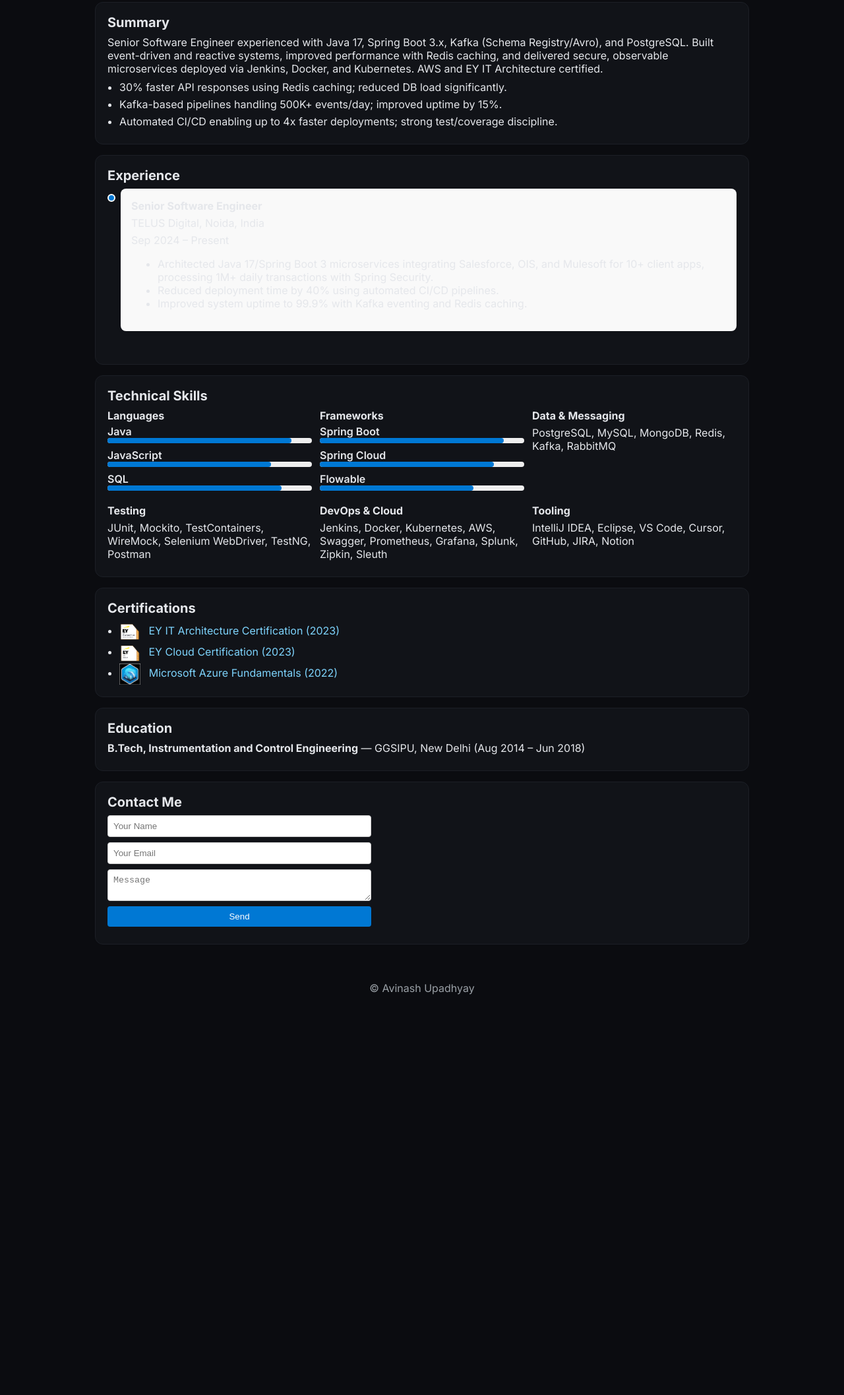
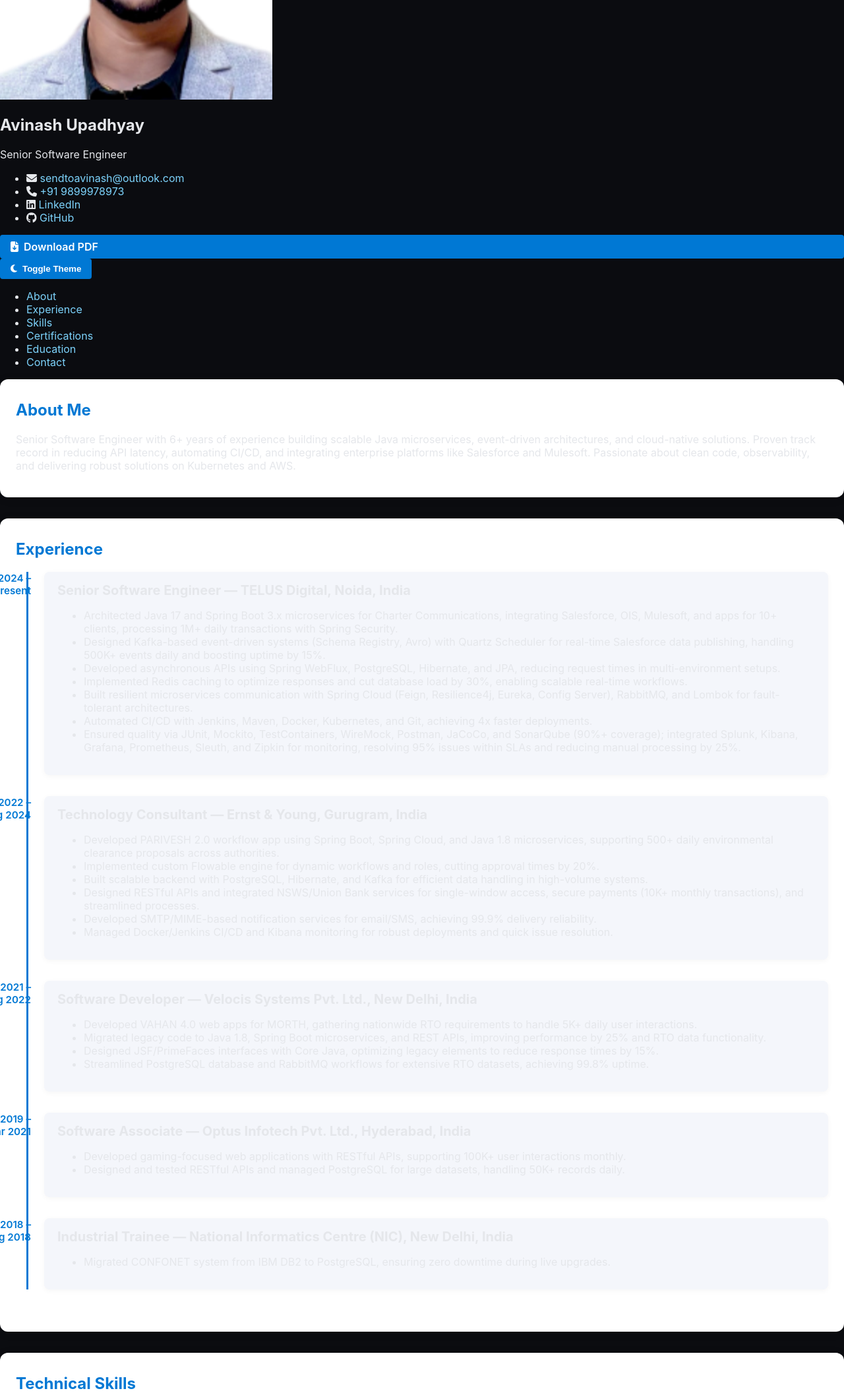
Before and after one commit to sendtoavinash/avinash-resume, a plain HTML site: page index.html in a window 1280 px wide. Shown: the part 380-2495 px from the top of the page at 66% size. Before the commit the page ends 1944 px from the top, so only its background shows below. Drawn offline with Linux system fonts and the light colour scheme.

Commit message:
Modern Resume

```diff
--- a/index.html
+++ b/index.html
@@ -1,131 +1,153 @@
-<!doctype html>
+<!DOCTYPE html>
 <html lang="en">
 <head>
   <meta charset="utf-8" />
   <meta name="viewport" content="width=device-width,initial-scale=1" />
   <title>Avinash Upadhyay — Senior Software Engineer</title>
-  <meta name="description" content="Senior Software Engineer — Java 17, Spring Boot 3, Kafka, PostgreSQL, Kubernetes, AWS." />
+  <meta name="description" content="Senior Software Engineer — Java, Spring Boot, Kafka, PostgreSQL, Kubernetes, AWS." />
   <link rel="stylesheet" href="styles.css" />
-  <link rel="preconnect" href="https://fonts.gstatic.com" crossorigin />
-  <link href="https://fonts.googleapis.com/css2?family=Inter:wght@400;600;700&display=swap" rel="stylesheet" />
+  <link rel="stylesheet" href="https://cdnjs.cloudflare.com/ajax/libs/font-awesome/6.4.2/css/all.min.css" />
 </head>
 <body>
-  <header class="site-header">
-    <div class="container">
-      <div class="brand">
+  <aside class="sidebar">
+    <div class="profile">
+      <img src="assets/profile.jpg" alt="Avinash Upadhyay" class="profile-img" />
       <h1>Avinash Upadhyay</h1>
-        <p>Senior Software Engineer — Java • Spring Boot • Kafka • Cloud</p>
+      <p class="title">Senior Software Engineer</p>
+      <ul class="contact-list">
+        <li><i class="fa-solid fa-envelope"></i> <a href="mailto:sendtoavinash@outlook.com">sendtoavinash@outlook.com</a></li>
+        <li><i class="fa-solid fa-phone"></i> <a href="tel:+919899978973">+91 9899978973</a></li>
+        <li><i class="fa-brands fa-linkedin"></i> <a href="https://www.linkedin.com/in/sendtoavinash" target="_blank">LinkedIn</a></li>
+        <li><i class="fa-brands fa-github"></i> <a href="https://github.com/sendtoavinash" target="_blank">GitHub</a></li>
+      </ul>
+      <div class="sidebar-actions">
+        <a class="btn" href="./assets/Avinash_Upadhyay_Resume.pdf" download><i class="fa-solid fa-file-arrow-down"></i> Download PDF</a>
+        <button id="themeToggle" class="btn"><i class="fa-solid fa-moon"></i> Toggle Theme</button>
       </div>
-      <nav class="nav">
-        <button id="navToggle" aria-label="Toggle navigation">☰</button>
-        <ul id="navMenu">
+    </div>
+    <nav class="sidebar-nav">
+      <ul>
         <li><a href="#about">About</a></li>
         <li><a href="#experience">Experience</a></li>
         <li><a href="#skills">Skills</a></li>
         <li><a href="#certifications">Certifications</a></li>
         <li><a href="#education">Education</a></li>
+        <li><a href="#contact">Contact</a></li>
       </ul>
     </nav>
+  </aside>
+  <main class="main-content">
+    <section id="about" class="card">
+      <h2>About Me</h2>
+      <p>
+        Senior Software Engineer with 6+ years of experience building scalable Java microservices, event-driven architectures, and cloud-native solutions. Proven track record in reducing API latency, automating CI/CD, and integrating enterprise platforms like Salesforce and Mulesoft. Passionate about clean code, observability, and delivering robust solutions on Kubernetes and AWS.
+      </p>
+    </section>
+    <!-- ...existing code... -->
+<section id="experience" class="card">
+  <h2>Experience</h2>
+  <div class="timeline">
+    <div class="timeline-item">
+      <div class="timeline-date">Sep 2024 – Present</div>
+      <div class="timeline-content">
+        <h3>Senior Software Engineer — TELUS Digital, Noida, India</h3>
+        <ul>
+          <li>Architected Java 17 and Spring Boot 3.x microservices for Charter Communications, integrating Salesforce, OIS, Mulesoft, and apps for 10+ clients, processing 1M+ daily transactions with Spring Security.</li>
+          <li>Designed Kafka-based event-driven systems (Schema Registry, Avro) with Quartz Scheduler for real-time Salesforce data publishing, handling 500K+ events daily and boosting uptime by 15%.</li>
+          <li>Developed asynchronous APIs using Spring WebFlux, PostgreSQL, Hibernate, and JPA, reducing request times in multi-environment setups.</li>
+          <li>Implemented Redis caching to optimize responses and cut database load by 30%, enabling scalable real-time workflows.</li>
+          <li>Built resilient microservices communication with Spring Cloud (Feign, Resilience4j, Eureka, Config Server), RabbitMQ, and Lombok for fault-tolerant architectures.</li>
+          <li>Automated CI/CD with Jenkins, Maven, Docker, Kubernetes, and Git, achieving 4x faster deployments.</li>
+          <li>Ensured quality via JUnit, Mockito, TestContainers, WireMock, Postman, JaCoCo, and SonarQube (90%+ coverage); integrated Splunk, Kibana, Grafana, Prometheus, Sleuth, and Zipkin for monitoring, resolving 95% issues within SLAs and reducing manual processing by 25%.</li>
+        </ul>
       </div>
-  </header>
-
-  <section class="hero container">
-    <div class="hero-left">
-      <h2>Senior Software Engineer</h2>
-      <p class="lead">
-        6+ years building Java microservices and Kafka pipelines, cutting API latency by 30% with Redis, and shipping on Kubernetes with CI/CD. Experience across Salesforce/Mulesoft integrations, observability, and high-throughput eventing at enterprise scale.
-      </p>
-      <p>
-        <strong>Experience:</strong> <span id="expCounter">0</span> years
-      </p>
-      <div class="contact">
-        <a href="tel:+919899978973">+91 9899978973</a>
-        <span>•</span>
-        <a href="mailto:sendtoavinash@outlook.com">sendtoavinash@outlook.com</a>
-        <span>•</span>
-        <a href="https://www.linkedin.com/in/sendtoavinash" target="_blank" rel="noopener">LinkedIn</a>
-        <span>•</span>
-        <a href="https://github.com/sendtoavinash" target="_blank" rel="noopener">GitHub</a>
     </div>
-      <div class="actions">
-        <a class="btn primary" href="#experience">View Experience</a>
-        <button id="themeToggle" class="btn">Toggle Theme</button>
-        <a class="btn" href="./assets/Avinash_Upadhyay_Resume.pdf" download>Download PDF</a>
+    <div class="timeline-item">
+      <div class="timeline-date">Sep 2022 – Aug 2024</div>
+      <div class="timeline-content">
+        <h3>Technology Consultant — Ernst & Young, Gurugram, India</h3>
+        <ul>
+          <li>Developed PARIVESH 2.0 workflow app using Spring Boot, Spring Cloud, and Java 1.8 microservices, supporting 500+ daily environmental clearance proposals across authorities.</li>
+          <li>Implemented custom Flowable engine for dynamic workflows and roles, cutting approval times by 20%.</li>
+          <li>Built scalable backend with PostgreSQL, Hibernate, and Kafka for efficient data handling in high-volume systems.</li>
+          <li>Designed RESTful APIs and integrated NSWS/Union Bank services for single-window access, secure payments (10K+ monthly transactions), and streamlined processes.</li>
+          <li>Developed SMTP/MIME-based notification services for email/SMS, achieving 99.9% delivery reliability.</li>
+          <li>Managed Docker/Jenkins CI/CD and Kibana monitoring for robust deployments and quick issue resolution.</li>
+        </ul>
+      </div>
+    </div>
+    <div class="timeline-item">
+      <div class="timeline-date">Apr 2021 – Aug 2022</div>
+      <div class="timeline-content">
+        <h3>Software Developer — Velocis Systems Pvt. Ltd., New Delhi, India</h3>
+        <ul>
+          <li>Developed VAHAN 4.0 web apps for MORTH, gathering nationwide RTO requirements to handle 5K+ daily user interactions.</li>
+          <li>Migrated legacy code to Java 1.8, Spring Boot microservices, and REST APIs, improving performance by 25% and RTO data functionality.</li>
+          <li>Designed JSF/PrimeFaces interfaces with Core Java, optimizing legacy elements to reduce response times by 15%.</li>
+          <li>Streamlined PostgreSQL database and RabbitMQ workflows for extensive RTO datasets, achieving 99.8% uptime.</li>
+        </ul>
+      </div>
+    </div>
+    <div class="timeline-item">
+      <div class="timeline-date">Sep 2019 – Mar 2021</div>
+      <div class="timeline-content">
+        <h3>Software Associate — Optus Infotech Pvt. Ltd., Hyderabad, India</h3>
+        <ul>
+          <li>Developed gaming-focused web applications with RESTful APIs, supporting 100K+ user interactions monthly.</li>
+          <li>Designed and tested RESTful APIs and managed PostgreSQL for large datasets, handling 50K+ records daily.</li>
+        </ul>
+      </div>
+    </div>
+    <div class="timeline-item">
+      <div class="timeline-date">May 2018 – Aug 2018</div>
+      <div class="timeline-content">
+        <h3>Industrial Trainee — National Informatics Centre (NIC), New Delhi, India</h3>
+        <ul>
+          <li>Migrated CONFONET system from IBM DB2 to PostgreSQL, ensuring zero downtime during live upgrades.</li>
+        </ul>
+      </div>
     </div>
   </div>
 </section>
-
-  <main class="container">
-    <section id="about" class="card">
-      <h3>Summary</h3>
-      <p>
-        Senior Software Engineer experienced with Java 17, Spring Boot 3.x, Kafka (Schema Registry/Avro), and PostgreSQL. Built event-driven and reactive systems, improved performance with Redis caching, and delivered secure, observable microservices deployed via Jenkins, Docker, and Kubernetes. AWS and EY IT Architecture certified.
-      </p>
-      <ul class="highlights">
-        <li>30% faster API responses using Redis caching; reduced DB load significantly.</li>
-        <li>Kafka-based pipelines handling 500K+ events/day; improved uptime by 15%.</li>
-        <li>Automated CI/CD enabling up to 4x faster deployments; strong test/coverage discipline.</li>
-      </ul>
-    </section>
-
-    <section id="experience" class="card timeline">
-      <h3>Experience</h3>
-      <div class="timeline-container">
-        <!-- Repeat for each job -->
-        <div class="timeline-item">
-          <div class="timeline-dot"></div>
-          <div class="timeline-content">
-            <h4>Senior Software Engineer</h4>
-            <p class="org">TELUS Digital, Noida, India</p>
-            <span class="meta">Sep 2024 – Present</span>
-            <ul>
-              <li>Architected Java 17/Spring Boot 3 microservices integrating Salesforce, OIS, and Mulesoft for 10+ client apps, processing 1M+ daily transactions with Spring Security.</li>
-              <li>Reduced deployment time by 40% using automated CI/CD pipelines.</li>
-              <li>Improved system uptime to 99.9% with Kafka eventing and Redis caching.</li>
-            </ul>
-          </div>
-        </div>
-        <!-- ...repeat for other jobs... -->
-      </div>
-    </section>
-
 <section id="skills" class="card">
-      <h3>Technical Skills</h3>
+  <h2>Technical Skills</h2>
   <div class="skills-grid">
     <div>
-          <h4>Languages</h4>
+      <h3><i class="fa-solid fa-code"></i> Programming Languages</h3>
       <div class="skill-bar"><span>Java</span><div class="bar-bg"><div class="bar-fill" style="width: 90%;"></div></div></div>
       <div class="skill-bar"><span>JavaScript</span><div class="bar-bg"><div class="bar-fill" style="width: 80%;"></div></div></div>
       <div class="skill-bar"><span>SQL</span><div class="bar-bg"><div class="bar-fill" style="width: 85%;"></div></div></div>
     </div>
     <div>
-          <h4>Frameworks</h4>
+      <h3><i class="fa-solid fa-cubes"></i> Frameworks & Libraries</h3>
       <div class="skill-bar"><span>Spring Boot</span><div class="bar-bg"><div class="bar-fill" style="width: 90%;"></div></div></div>
       <div class="skill-bar"><span>Spring Cloud</span><div class="bar-bg"><div class="bar-fill" style="width: 85%;"></div></div></div>
+      <div class="skill-bar"><span>Spring Security</span><div class="bar-bg"><div class="bar-fill" style="width: 85%;"></div></div></div>
       <div class="skill-bar"><span>Flowable</span><div class="bar-bg"><div class="bar-fill" style="width: 75%;"></div></div></div>
+      <div class="skill-bar"><span>JSP</span><div class="bar-bg"><div class="bar-fill" style="width: 70%;"></div></div></div>
+      <div class="skill-bar"><span>PrimeFaces</span><div class="bar-bg"><div class="bar-fill" style="width: 70%;"></div></div></div>
     </div>
     <div>
-          <h4>Data & Messaging</h4>
-          <p>PostgreSQL, MySQL, MongoDB, Redis, Kafka, RabbitMQ</p>
+      <h3><i class="fa-solid fa-database"></i> Databases & Caching</h3>
+      <p>PostgreSQL, MySQL, MongoDB, Redis, RabbitMQ, Kafka</p>
     </div>
     <div>
-          <h4>Testing</h4>
+      <h3><i class="fa-solid fa-vial"></i> Testing & QA</h3>
       <p>JUnit, Mockito, TestContainers, WireMock, Selenium WebDriver, TestNG, Postman</p>
     </div>
     <div>
-          <h4>DevOps & Cloud</h4>
+      <h3><i class="fa-solid fa-cloud"></i> DevOps & Tools</h3>
       <p>Jenkins, Docker, Kubernetes, AWS, Swagger, Prometheus, Grafana, Splunk, Zipkin, Sleuth</p>
     </div>
     <div>
-          <h4>Tooling</h4>
-          <p>IntelliJ IDEA, Eclipse, VS Code, Cursor, GitHub, JIRA, Notion</p>
+      <h3><i class="fa-solid fa-toolbox"></i> IDEs & Productivity</h3>
+      <p>IntelliJ IDEA, Eclipse, VS Code, Cursor AI, GitHub, JIRA, Notion</p>
     </div>
   </div>
 </section>
-
     <section id="certifications" class="card">
-      <h3>Certifications</h3>
-      <ul class="compact badges">
+      <h2>Certifications</h2>
+      <ul class="badges">
         <li>
           <a href="https://www.credly.com/badges/799ee819-8fad-470b-be2d-3c801c03a405/linked_in_profile" target="_blank" rel="noopener">
             <img src="assets/ey-arch.png" alt="EY IT Architecture" class="badge-img" /> EY IT Architecture Certification (2023)
@@ -143,14 +165,20 @@
         </li>
       </ul>
     </section>
-
     <section id="education" class="card">
-      <h3>Education</h3>
-      <p><strong>B.Tech, Instrumentation and Control Engineering</strong> — GGSIPU, New Delhi (Aug 2014 – Jun 2018)</p>
+      <h2>Education</h2>
+      <div class="timeline">
+        <div class="timeline-item">
+          <div class="timeline-date">Aug 2014 – Jun 2018</div>
+          <div class="timeline-content">
+            <h3>B.Tech, Instrumentation and Control Engineering</h3>
+            <p>GGSIPU, New Delhi</p>
+          </div>
+        </div>
+      </div>
     </section>
-
     <section id="contact" class="card">
-      <h3>Contact Me</h3>
+      <h2>Contact Me</h2>
       <form id="contactForm" aria-label="Contact Form">
         <input type="text" name="name" placeholder="Your Name" required aria-label="Your Name" />
         <input type="email" name="email" placeholder="Your Email" required aria-label="Your Email" />
@@ -159,14 +187,10 @@
       </form>
       <div id="formMsg" aria-live="polite"></div>
     </section>
+    <footer class="site-footer">
+      <p>&copy; <span id="year"></span> Avinash Upadhyay</p>
+    </footer>
   </main>
-
-  <footer class="site-footer">
-    <div class="container">
-      <p>&copy; <span id="year"></span> Avinash Upadhyay</p>
-    </div>
-  </footer>
-
   <script src="script.js"></script>
 </body>
 </html>
--- a/styles.css
+++ b/styles.css
@@ -10,7 +10,14 @@
 }
 
 * { box-sizing: border-box; }
-html, body { margin: 0; padding: 0; font-family: Inter, system-ui, -apple-system, Segoe UI, Roboto, Arial, sans-serif; color: var(--text); background: var(--bg); }
+html, body {
+  margin: 0;
+  padding: 0;
+  font-family: 'Inter', Arial, sans-serif;
+  color: var(--text);
+  background: var(--bg);
+  transition: background 0.3s, color 0.3s;
+}
 a { color: var(--link); text-decoration: none; }
 a:hover { text-decoration: underline; }
 .container { width: 100%; max-width: 1024px; margin: 0 auto; padding: 0 16px; }
@@ -28,11 +35,29 @@
 .hero .lead { color: var(--text); max-width: 900px; }
 .contact { display: flex; flex-wrap: wrap; gap: 8px; align-items: center; color: var(--muted); margin: 12px 0; }
 .actions { display: flex; gap: 10px; margin-top: 8px; }
-.btn { padding: 10px 14px; border: 1px solid var(--border); background: var(--chip); color: var(--text); border-radius: 8px; cursor: pointer; }
+.btn {
+  background: #0078d4;
+  color: #fff;
+  border: none;
+  padding: 8px 16px;
+  border-radius: 4px;
+  font-weight: 600;
+  text-decoration: none;
+  cursor: pointer;
+  transition: background 0.2s;
+  display: flex; align-items: center; gap: 8px;
+}
 .btn.primary { background: var(--accent); border-color: var(--accent); color: #001018; font-weight: 700; }
-.btn:hover { filter: brightness(1.05); }
+.btn:hover { background: #005fa3; }
 
-.card { background: var(--panel); border: 1px solid var(--border); padding: 18px; border-radius: 12px; margin: 16px 0; }
+.card {
+  background: #fff;
+  border-radius: 12px;
+  box-shadow: 0 2px 16px rgba(0,0,0,0.07);
+  padding: 32px 24px;
+  margin-bottom: 32px;
+}
+.card h2 { margin-top: 0; color: #0078d4; }
 .card h3 { margin: 0 0 8px; font-size: 20px; }
 .card h4 { margin: 0 0 4px; font-size: 16px; }
 .card p { margin: 6px 0; color: var(--text); }
@@ -46,20 +71,47 @@
 .job li { margin: 6px 0; }
 .stack { margin-top: 8px; color: var(--muted); font-size: 14px; }
 
-.skills-grid { display: grid; grid-template-columns: repeat(3, 1fr); gap: 12px; }
+.skills-grid {
+  display: grid;
+  grid-template-columns: repeat(auto-fit, minmax(220px, 1fr));
+  gap: 24px;
+}
 .skills-grid h4 { color: var(--text); margin-bottom: 4px; }
 .compact { margin: 0; padding-left: 18px; }
-.site-footer { padding: 24px 0 40px; color: var(--muted); text-align: center; }
+.site-footer {
+  text-align: center;
+  margin-top: 32px;
+  color: #888;
+  font-size: 1em;
+}
 
 /* Skill Bars */
-.skill-bar { margin-bottom: 8px; }
-.bar-bg { background: #eee; border-radius: 4px; height: 8px; width: 100%; }
-.bar-fill { background: #0078d4; height: 8px; border-radius: 4px; transition: width 1s; }
-.skill-bar span { font-weight: 600; margin-right: 8px; }
+.skill-bar { margin-bottom: 12px; }
+.bar-bg {
+  background: #e0e7ef;
+  border-radius: 4px;
+  height: 8px;
+  width: 100%;
+  margin-top: 4px;
+}
+.bar-fill {
+  background: #0078d4;
+  height: 8px;
+  border-radius: 4px;
+  transition: width 1s;
+}
+.skill-bar span { font-weight: 600; }
 
 /* Timeline */
-.timeline-container { position: relative; margin-left: 20px; }
-.timeline-item { position: relative; margin-bottom: 32px; }
+.timeline {
+  border-left: 3px solid #0078d4;
+  margin-left: 16px;
+  padding-left: 24px;
+}
+.timeline-item {
+  position: relative;
+  margin-bottom: 32px;
+}
 .timeline-dot {
   position: absolute;
   left: -20px;
@@ -70,19 +122,44 @@
   border-radius: 50%;
   border: 2px solid #fff;
 }
-.timeline-content { background: #f9f9f9; padding: 16px; border-radius: 8px; box-shadow: 0 2px 8px rgba(0,0,0,0.04); }
+.timeline-date {
+  position: absolute;
+  left: -120px;
+  top: 0;
+  color: #0078d4;
+  font-weight: 600;
+  font-size: 0.95em;
+  width: 100px;
+  text-align: right;
+}
+.timeline-content {
+  background: #f4f6fb;
+  padding: 16px 20px;
+  border-radius: 8px;
+  box-shadow: 0 2px 8px rgba(0,0,0,0.04);
+}
 
 /* Certification Badges */
-.badges .badge-img {
+.badges { list-style: none; padding: 0; display: flex; gap: 24px; flex-wrap: wrap; }
+.badges li { display: flex; align-items: center; }
+.badge-img {
   height: 32px;
-  vertical-align: middle;
+  width: 32px;
+  object-fit: contain;
   margin-right: 8px;
+  border-radius: 4px;
+  border: 1px solid #e0e7ef;
 }
 
 /* Contact Form */
-#contactForm { display: flex; flex-direction: column; gap: 8px; max-width: 400px; }
-#contactForm input, #contactForm textarea { padding: 8px; border: 1px solid #ccc; border-radius: 4px; }
-#contactForm button { background: #0078d4; color: #fff; border: none; padding: 8px 16px; border-radius: 4px; cursor: pointer; }
+#contactForm { display: flex; flex-direction: column; gap: 12px; max-width: 400px; }
+#contactForm input, #contactForm textarea {
+  padding: 10px;
+  border: 1px solid #e0e7ef;
+  border-radius: 4px;
+  font-size: 1em;
+}
+#contactForm button { background: #0078d4; color: #fff; border: none; padding: 10px 16px; border-radius: 4px; cursor: pointer; font-weight: 600; }
 #formMsg { margin-top: 8px; color: #0078d4; font-weight: 600; }
 
 /* Animated Counter */
@@ -93,31 +170,33 @@
   background: #181818;
   color: #eee;
 }
-body.dark-theme .card, body.dark-theme .timeline-content {
+body.dark-theme .sidebar, body.dark-theme .card, body.dark-theme .timeline-content {
   background: #232323;
   color: #eee;
 }
 body.dark-theme .bar-bg { background: #333; }
 body.dark-theme .bar-fill { background: #00b4ff; }
+body.dark-theme .btn { background: #00b4ff; }
+body.dark-theme .btn:hover { background: #0078d4; }
+body.dark-theme .timeline { border-left: 3px solid #00b4ff; }
+body.dark-theme .timeline-date { color: #00b4ff; }
+body.dark-theme .badge-img { border: 1px solid #333; }
 body.dark-theme #contactForm input, body.dark-theme #contactForm textarea {
   background: #222; color: #eee; border: 1px solid #444;
 }
 body.dark-theme #contactForm button { background: #00b4ff; }
 
 /* Mobile */
-@media (max-width: 768px) {
-  .nav button { display: inline-flex; background: var(--chip); color: var(--text); border: 1px solid var(--border); padding: 6px 10px; border-radius: 8px; }
-  .nav ul { display: none; position: absolute; right: 16px; top: 56px; flex-direction: column; background: var(--panel); border: 1px solid var(--border); border-radius: 12px; padding: 8px; width: 220px; }
-  .nav ul.open { display: flex; }
-  .skills-grid { grid-template-columns: 1fr; }
-  .job header { flex-direction: column; }
+@media (max-width: 900px) {
+  .main-content { margin-left: 0; padding: 16px; }
+  .sidebar { position: static; width: 100%; flex-direction: row; justify-content: space-between; padding: 16px; }
+  .sidebar-nav { display: none; }
+  .profile { flex-direction: row; align-items: center; gap: 16px; }
+  .profile-img { width: 64px; height: 64px; }
 }
-
-/* Print */
-@media print {
-  :root { --bg: #fff; --panel: #fff; --text: #000; --muted: #444; --chip: #f4f4f4; --border: #ddd; }
-  body { background: #fff; }
-  .site-header, .nav, .actions, #themeToggle { display: none !important; }
-  .card { border: none; padding: 0; }
-  a { color: #000; text-decoration: none; }
+@media (max-width: 600px) {
+  .main-content { padding: 8px; }
+  .card { padding: 16px 8px; }
+  .timeline-date { position: static; width: auto; text-align: left; margin-bottom: 4px; }
+  .timeline { padding-left: 0; margin-left: 0; border-left: none; }
 }
```
Also changed, not shown: script.js (+12 -30 lines), assets/profile.jpg (added), 1 other file. Lines whose indentation alone changed are shown as unchanged.
